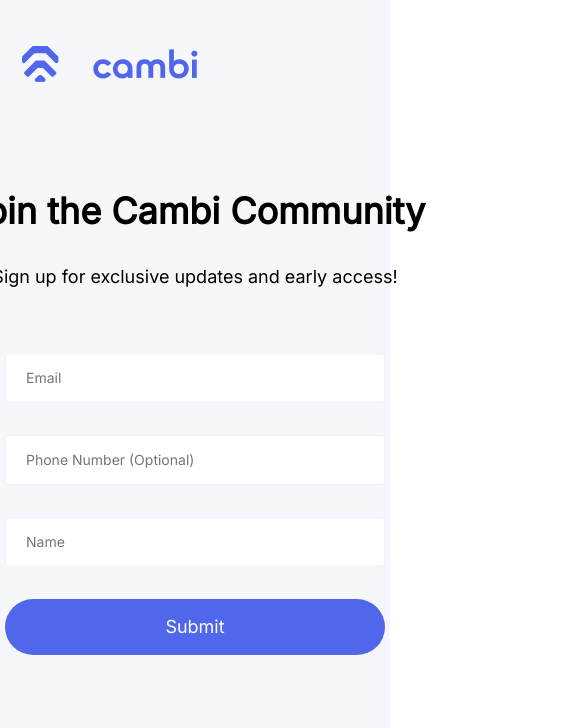
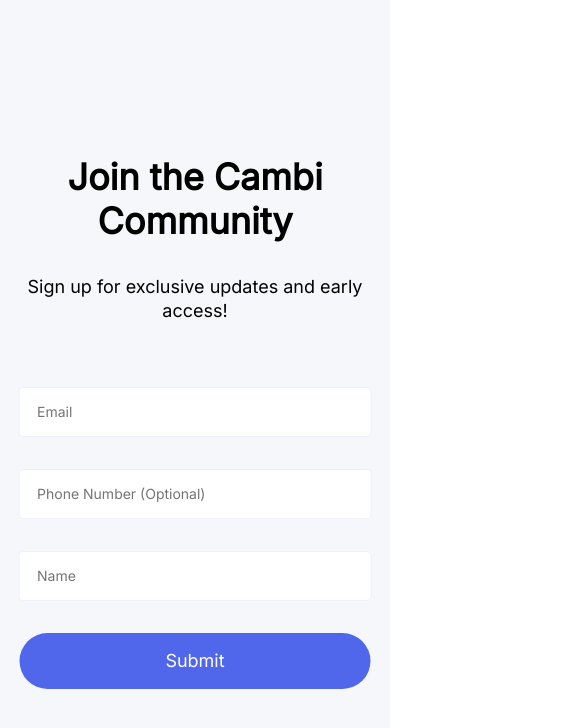
Before and after one commit to danielowenscs/cambi-website, a Vue app: page /joinus in a window 390 px wide. Shown: the top 728 px of the page, 585 px wide, since content can reach past the window. Built offline with nearby package versions, Linux system fonts and the light colour scheme.

Commit message:
Media queries JoinCambi

```diff
--- a/src/views/JoinCambi.vue
+++ b/src/views/JoinCambi.vue
@@ -3,8 +3,10 @@
         <header>
             <img src="../assets/imgs/logo-cambi-p.png" @click="goHome()" alt="Website Logo">
         </header>
+        <div class="container">
+            <div class="grid">
                 <main>
-            <div class="container">
+                    <div class="content">
                         <h1 class="H2" >Join the Cambi Community</h1>
                             <div class="spacing-16px"></div>
                             <div class="spacing-16px"></div>
@@ -14,9 +16,7 @@
                             <div class="spacing-16px"></div>
                             <div class="spacing-16px"></div>
                         <form @submit.prevent="createUser">
-                <div class="input-container">
                             <input v-model="email" type="email" class="B3" placeholder="Email">
-                </div>
                                 <div class="spacing-16px"></div>
                                 <div class="spacing-16px"></div>
                             <input v-model="phonenum" type="tel" class="B3" placeholder="Phone Number (Optional)">
@@ -29,9 +29,11 @@
                         </form>
                     </div>
                 </main>
-        <!-- <button class="B1 button" onclick="">Go Back Home</button> -->
+            </div>
+        </div>
     </body>
 </template>
+
   <script>
 //   const script = document.createElement('script');
 //   script.src = 'https://www.google.com/recaptcha/api.js';
@@ -83,7 +85,6 @@
         margin: 0 auto; /* shorthand for setting top and bottom margin to 0 and left and right margin to auto */
         width: 100%;
         height: 100vh;
-
     }
 
     main {
@@ -111,15 +112,13 @@
         padding-right: 1.5%;
         padding-top: 30px;
         position: fixed;
-        top: 0;
-        left: 0;
 
     }
 
-    .container {
+    .content {
         margin: auto;
         width: 980px;
-        // height: 100%;
+        //height: 100%;
     }
     .spacing-16px{
         height: 16px;
@@ -171,7 +170,62 @@
         background-color: $Se3;
     }
 
-    @media (max-width: 20rem) {
+    @media only screen and (min-width: 280px) and (max-width: 797px) {
+        html {
+            margin: 0;
+            padding: 0;
+        }
+        body {
+            //
+        }
+        header {
+            display: none;
+        }
+        .container {
+            width: 90%;
+            height: 100%;
+            margin:auto;
+            align-items: center;
+        }
+        .grid {
+            height:100vh;
+            grid-gap: 1rem;
+            display: grid;
+            grid-template-columns: repeat(4 , 1fr);
+            padding: 0.5rem 0.5rem;
+            margin: 0;
+        }
+        main {
+            margin: 0;
+            width: 90%;
+            justify-content: center;
+
+        }
+        .content {
+            width: 100%;
+            height: auto;
+            justify-content: center;
+            align-items: center;
+            text-align: center;
+        }
+
+        content form {
+            display:flex;
+            flex-direction: column;
+            justify-content: center;
+            align-items: center;
+            width: 90%;
+            margin: 0;
+        }
+
+        input {
+            padding: 1rem 1.10rem;
+            width: 90%;
+        }
+
+        button {
+            width: 100%;
+        }
 
     }
 
```
Lines whose indentation alone changed are shown as unchanged.
